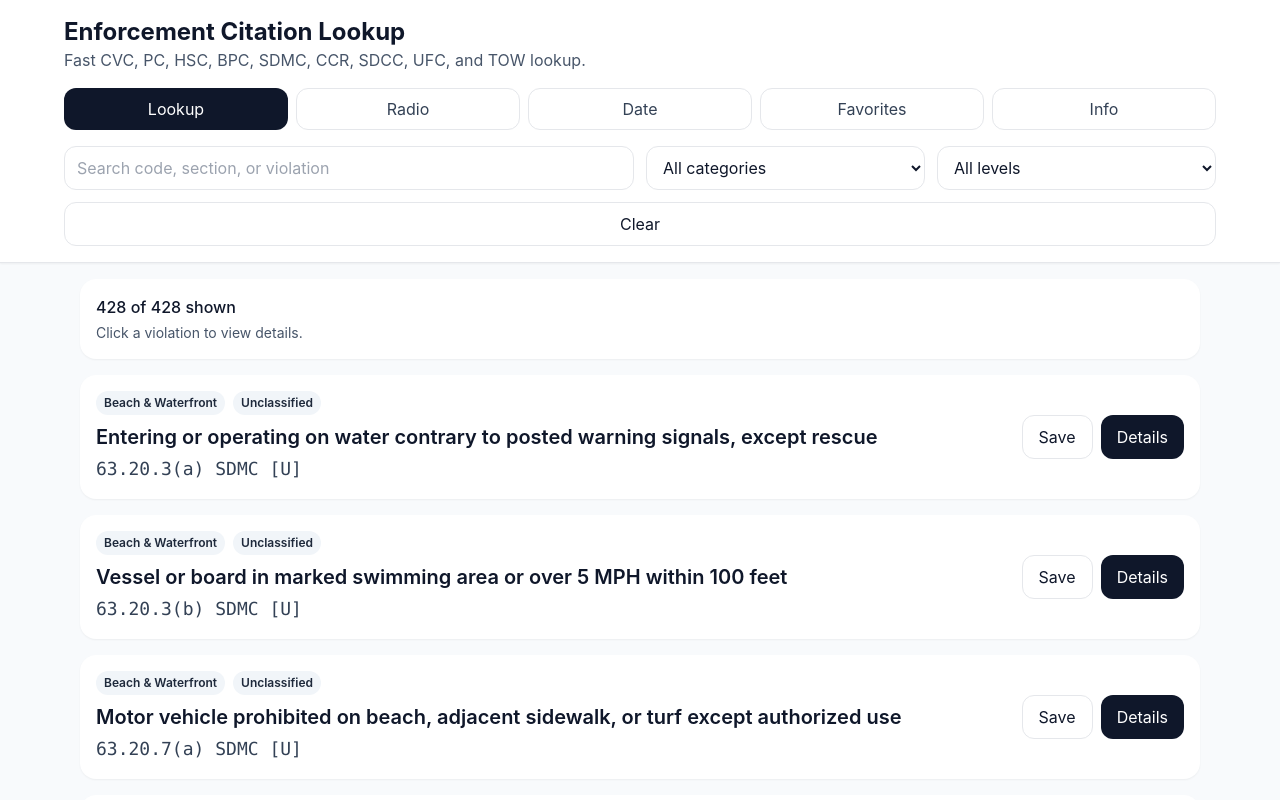
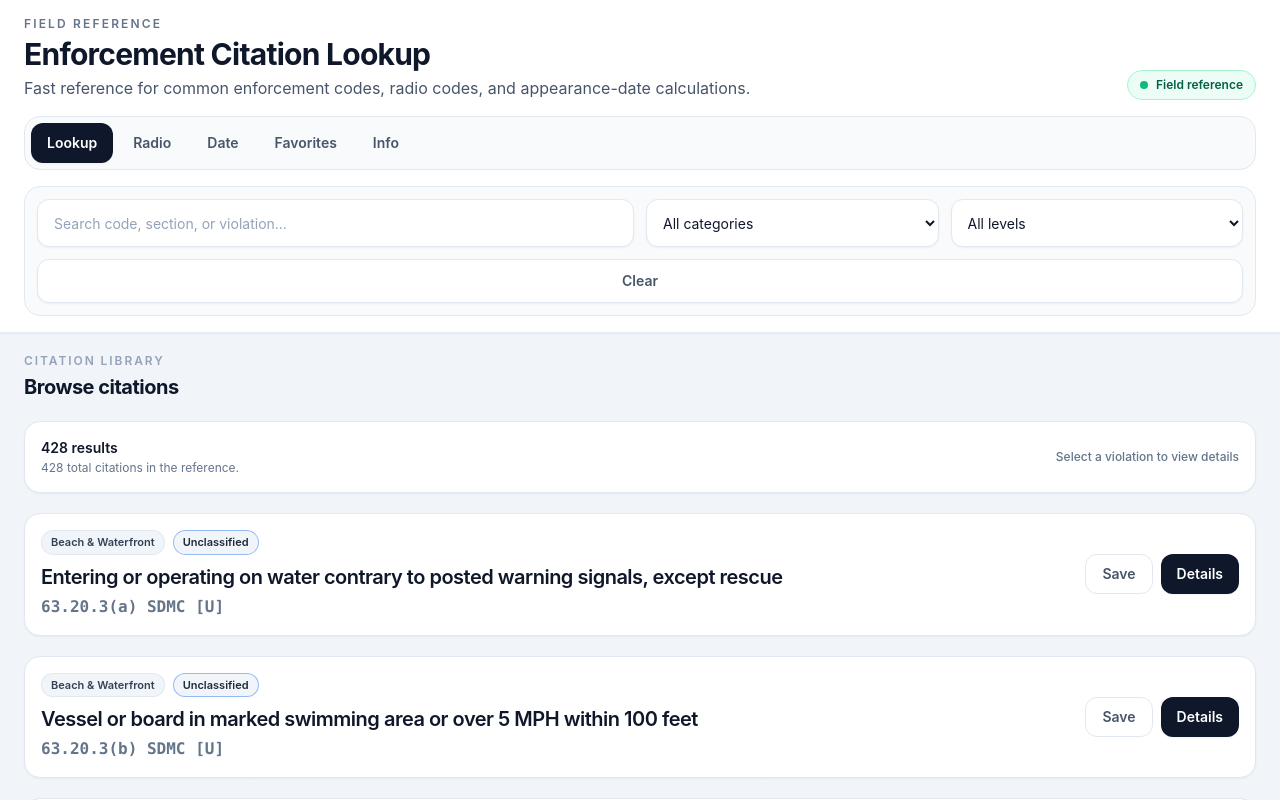
Before and after one commit to 1KillerRoach/citeassist1, a React (Vite) app in the folder citation-vercel/: page / in a window 1280 px wide. Shown: the top 800 px of the page. Built offline with nearby package versions, Linux system fonts and the light colour scheme; the HTML template or start-up script is replaced by a standard one.

Commit message:
Add files via upload

```diff
--- a/citation-vercel/src/App.tsx
+++ b/citation-vercel/src/App.tsx
@@ -835,8 +835,12 @@ function runTests() {
 runTests();
 
 function Badge({ level, children }: { level?: Level; children: React.ReactNode }) {
-  const className = level ? LEVEL_CLASS[level] : "bg-slate-100 text-slate-800";
-  return <span className={`rounded-xl px-2 py-1 text-xs font-semibold ${className}`}>{children}</span>;
+  const className = level ? LEVEL_CLASS[level] : "bg-slate-100 text-slate-700 ring-slate-200";
+  return (
+    <span className={`inline-flex items-center rounded-full px-2.5 py-1 text-[11px] font-semibold ring-1 ring-inset ${className}`}>
+      {children}
+    </span>
+  );
 }
 
 function TabButton({ active, children, onClick }: { active: boolean; children: React.ReactNode; onClick: () => void }) {
@@ -845,8 +849,8 @@ function TabButton({ active, children, onClick }: { active: boolean; children: R
       type="button"
       onClick={onClick}
       className={active
-        ? "rounded-xl bg-slate-900 px-4 py-2 text-white"
-        : "rounded-xl border bg-white px-4 py-2 text-slate-700"}
+        ? "rounded-xl bg-slate-900 px-4 py-2.5 text-sm font-semibold text-white shadow-sm transition"
+        : "rounded-xl px-4 py-2.5 text-sm font-semibold text-slate-600 transition hover:bg-slate-100 hover:text-slate-900"}
     >
       {children}
     </button>
@@ -865,24 +869,24 @@ function CitationCard({
   onFavorite: () => void;
 }) {
   return (
-    <article className="rounded-2xl bg-white p-4 shadow-sm">
+    <article className="group rounded-2xl border border-slate-200 bg-white p-4 shadow-sm transition hover:-translate-y-0.5 hover:border-slate-300 hover:shadow-md">
       <div className="flex flex-col gap-4 md:flex-row md:items-center md:justify-between">
         <button type="button" onClick={onSelect} className="min-w-0 flex-1 text-left">
           <div className="mb-2 flex flex-wrap gap-2">
             <Badge>{item.category}</Badge>
             <Badge level={item.level}>{LEVEL_LABEL[item.level]}</Badge>
           </div>
-          <h2 className="text-xl font-semibold hover:underline">{item.title}</h2>
-          <p className="mt-1 font-mono text-lg text-slate-700">
+          <h2 className="text-lg font-semibold tracking-tight text-slate-900 group-hover:text-slate-700 sm:text-xl">{item.title}</h2>
+          <p className="mt-1 font-mono text-sm font-semibold text-slate-500 sm:text-base">
             {item.section} {item.code} [{item.level}]
           </p>
         </button>
 
         <div className="grid grid-cols-2 gap-2 md:flex">
-          <button type="button" onClick={onFavorite} className="h-11 rounded-xl border bg-white px-4">
+          <button type="button" onClick={onFavorite} className="h-10 rounded-xl border border-slate-200 bg-white px-4 text-sm font-semibold text-slate-600 transition hover:bg-slate-50">
             {saved ? "Unsave" : "Save"}
           </button>
-          <button type="button" onClick={onSelect} className="h-11 rounded-xl bg-slate-900 px-4 text-white">
+          <button type="button" onClick={onSelect} className="h-10 rounded-xl bg-slate-900 px-4 text-sm font-semibold text-white shadow-sm transition hover:bg-slate-800">
             Details
           </button>
         </div>
@@ -974,7 +978,7 @@ function RadioCodesReference() {
 
   return (
     <section className="space-y-4">
-      <div className="rounded-2xl bg-white p-5 shadow-sm">
+      <div className="rounded-2xl border border-slate-200 bg-white p-5 shadow-sm">
         <h2 className="text-2xl font-bold">San Diego Radio Codes</h2>
         <p className="mt-2 text-slate-700">
           Quick-reference scanner terminology organized by type. Search a code such as 10-97, 11-99, Code 4, PC 415, or a plain-language meaning.
@@ -1007,7 +1011,7 @@ function RadioCodesReference() {
       </div>
 
       {[...grouped.entries()].map(([group, items]) => (
-        <section key={group} className="rounded-2xl bg-white p-5 shadow-sm">
+        <section key={group} className="rounded-2xl border border-slate-200 bg-white p-5 shadow-sm">
           <div className="mb-3 flex items-end justify-between gap-4">
             <h3 className="text-xl font-bold">{group}</h3>
             <span className="text-sm text-slate-500">{items.length} entries</span>
@@ -1024,7 +1028,7 @@ function RadioCodesReference() {
       ))}
 
       {rows.length === 0 && (
-        <div className="rounded-2xl bg-white p-8 text-center text-slate-600 shadow-sm">
+        <div className="rounded-2xl border border-dashed border-slate-300 bg-white p-10 text-center text-sm text-slate-500 shadow-sm">
           No matching radio code found.
         </div>
       )}
@@ -1036,7 +1040,7 @@ function DateCalculator({ issuedAt, onChange }: { issuedAt: string; onChange: (v
   const result = useMemo(() => calculateAppearance(issuedAt), [issuedAt]);
 
   return (
-    <section className="rounded-2xl bg-white p-5 shadow-sm">
+    <section className="rounded-2xl border border-slate-200 bg-white p-5 shadow-sm">
       <h2 className="text-2xl font-bold">Citation Date Calculator</h2>
       <p className="mt-2 text-slate-700">
         Appearance date is set 8 weeks from issuance and moved to the next listed court day when it falls on a weekend or court holiday.
@@ -1126,15 +1130,24 @@ export default function EnforcementCitationLookup() {
   };
 
   return (
-    <div className="min-h-screen bg-slate-50 text-slate-900">
-      <header className="sticky top-0 z-20 border-b bg-white p-4 shadow-sm">
-        <div className="mx-auto max-w-6xl space-y-4">
-          <div>
-            <h1 className="text-2xl font-bold">Enforcement Citation Lookup</h1>
-            <p className="text-slate-600">Fast CVC, PC, HSC, BPC, SDMC, CCR, SDCC, UFC, and TOW lookup.</p>
+    <div className="min-h-screen bg-gradient-to-b from-slate-100 via-slate-50 to-white text-slate-900">
+      <header className="sticky top-0 z-30 border-b border-slate-200/80 bg-white/95 shadow-sm backdrop-blur">
+        <div className="mx-auto max-w-7xl space-y-4 px-4 py-4 sm:px-6">
+          <div className="flex flex-col gap-3 sm:flex-row sm:items-end sm:justify-between">
+            <div>
+              <p className="text-xs font-semibold uppercase tracking-[0.18em] text-slate-500">Field Reference</p>
+              <h1 className="mt-1 text-2xl font-bold tracking-tight sm:text-3xl">Enforcement Citation Lookup</h1>
+              <p className="mt-1 max-w-3xl text-sm text-slate-600 sm:text-base">
+                Fast reference for common enforcement codes, radio codes, and appearance-date calculations.
+              </p>
+            </div>
+            <div className="inline-flex w-fit items-center gap-2 rounded-full border border-emerald-200 bg-emerald-50 px-3 py-1.5 text-xs font-semibold text-emerald-800">
+              <span className="h-2 w-2 rounded-full bg-emerald-500" />
+              Field reference
+            </div>
           </div>
 
-          <nav className="grid grid-cols-5 gap-2">
+          <nav className="flex gap-1 overflow-x-auto rounded-2xl border border-slate-200 bg-slate-50 p-1.5">
             <TabButton active={page === "lookup"} onClick={() => setPage("lookup")}>Lookup</TabButton>
             <TabButton active={page === "radio"} onClick={() => setPage("radio")}>Radio</TabButton>
             <TabButton active={page === "date"} onClick={() => setPage("date")}>Date</TabButton>
@@ -1145,28 +1158,28 @@ export default function EnforcementCitationLookup() {
           </nav>
 
           {(page === "lookup" || page === "favorites") && (
-            <div className="grid gap-3 md:grid-cols-4">
+            <div className="grid gap-3 rounded-2xl border border-slate-200 bg-slate-50 p-3 md:grid-cols-4">
               <input
                 value={query}
                 onChange={(event) => setQuery(event.target.value)}
-                placeholder="Search code, section, or violation"
-                className="h-11 rounded-xl border bg-white px-3 md:col-span-2"
+                placeholder="Search code, section, or violation..."
+                className="h-12 rounded-xl border border-slate-200 bg-white px-4 text-sm shadow-sm outline-none transition placeholder:text-slate-400 focus:border-slate-400 focus:ring-2 focus:ring-slate-200 md:col-span-2"
               />
 
-              <select value={category} onChange={(event) => setCategory(event.target.value)} className="h-11 rounded-xl border bg-white px-3">
+              <select value={category} onChange={(event) => setCategory(event.target.value)} className="h-12 rounded-xl border border-slate-200 bg-white px-3 text-sm shadow-sm outline-none focus:border-slate-400 focus:ring-2 focus:ring-slate-200">
                 {CATEGORIES.map((value) => (
                   <option key={value} value={value}>{value === "all" ? "All categories" : value}</option>
                 ))}
               </select>
 
-              <select value={level} onChange={(event) => setLevel(event.target.value)} className="h-11 rounded-xl border bg-white px-3">
+              <select value={level} onChange={(event) => setLevel(event.target.value)} className="h-12 rounded-xl border border-slate-200 bg-white px-3 text-sm shadow-sm outline-none focus:border-slate-400 focus:ring-2 focus:ring-slate-200">
                 <option value="all">All levels</option>
                 {(Object.keys(LEVEL_LABEL) as Level[]).map((value) => (
                   <option key={value} value={value}>{LEVEL_LABEL[value]}</option>
                 ))}
               </select>
 
-              <button type="button" onClick={resetFilters} className="h-11 rounded-xl border bg-white px-4 md:col-span-4">
+              <button type="button" onClick={resetFilters} className="h-11 rounded-xl border border-slate-200 bg-white px-4 text-sm font-semibold text-slate-600 shadow-sm transition hover:bg-slate-100 md:col-span-4">
                 Clear
               </button>
             </div>
@@ -1174,13 +1187,13 @@ export default function EnforcementCitationLookup() {
         </div>
       </header>
 
-      <main className="mx-auto max-w-6xl space-y-4 p-4 pb-24">
+      <main className="mx-auto max-w-7xl space-y-5 px-4 py-5 pb-24 sm:px-6">
         {page === "radio" && <RadioCodesReference />}
 
         {page === "date" && <DateCalculator issuedAt={issuedAt} onChange={setIssuedAt} />}
 
         {page === "info" && INFO.map(([title, body]) => (
-          <section key={title} className="rounded-2xl bg-white p-5 shadow-sm">
+          <section key={title} className="rounded-2xl border border-slate-200 bg-white p-5 shadow-sm">
             <h2 className="text-xl font-semibold">{title}</h2>
             <p className="mt-2 text-slate-700">{body}</p>
           </section>
@@ -1188,9 +1201,20 @@ export default function EnforcementCitationLookup() {
 
         {(page === "lookup" || page === "favorites") && (
           <>
-            <div className="rounded-2xl bg-white p-4 shadow-sm">
-              <p className="font-medium">{shown.length} of {CITATIONS.length} shown</p>
-              <p className="mt-1 text-sm text-slate-600">Click a violation to view details.</p>
+            <div>
+              <p className="text-xs font-semibold uppercase tracking-[0.16em] text-slate-400">
+                {page === "favorites" ? "Saved reference" : "Citation library"}
+              </p>
+              <h2 className="mt-1 text-xl font-bold tracking-tight">
+                {page === "favorites" ? "Favorites" : "Browse citations"}
+              </h2>
+            </div>
+            <div className="flex flex-col gap-2 rounded-2xl border border-slate-200 bg-white p-4 shadow-sm sm:flex-row sm:items-center sm:justify-between">
+              <div>
+                <p className="text-sm font-semibold text-slate-900">{shown.length} results</p>
+                <p className="mt-0.5 text-xs text-slate-500">{CITATIONS.length} total citations in the reference.</p>
+              </div>
+              <p className="text-xs font-medium text-slate-500">Select a violation to view details</p>
             </div>
 
             {selected && <CitationDetails item={selected} onClose={() => setSelected(null)} />}
@@ -1206,7 +1230,7 @@ export default function EnforcementCitationLookup() {
             ))}
 
             {shown.length === 0 && (
-              <div className="rounded-2xl bg-white p-8 text-center text-slate-600 shadow-sm">
+              <div className="rounded-2xl border border-dashed border-slate-300 bg-white p-10 text-center text-sm text-slate-500 shadow-sm">
                 No matching citation found.
               </div>
             )}
--- a/citation-vercel/src/index.css
+++ b/citation-vercel/src/index.css
@@ -2,6 +2,28 @@
 @tailwind components;
 @tailwind utilities;
 
-html { font-family: Inter, ui-sans-serif, system-ui, -apple-system, BlinkMacSystemFont, "Segoe UI", sans-serif; }
-body { margin: 0; }
+:root {
+  font-family: Inter, ui-sans-serif, system-ui, -apple-system, BlinkMacSystemFont, "Segoe UI", sans-serif;
+  color: #0f172a;
+  background: #f8fafc;
+  font-synthesis: none;
+  text-rendering: optimizeLegibility;
+}
+
+html { scroll-behavior: smooth; }
+
+body {
+  margin: 0;
+  min-width: 320px;
+  min-height: 100vh;
+  background: #f8fafc;
+}
+
 button, input, select { font: inherit; }
+button { -webkit-tap-highlight-color: transparent; }
+::selection { background: #cbd5e1; color: #0f172a; }
+
+::-webkit-scrollbar { width: 10px; height: 10px; }
+::-webkit-scrollbar-track { background: transparent; }
+::-webkit-scrollbar-thumb { background: #cbd5e1; border-radius: 999px; }
+::-webkit-scrollbar-thumb:hover { background: #94a3b8; }
```
